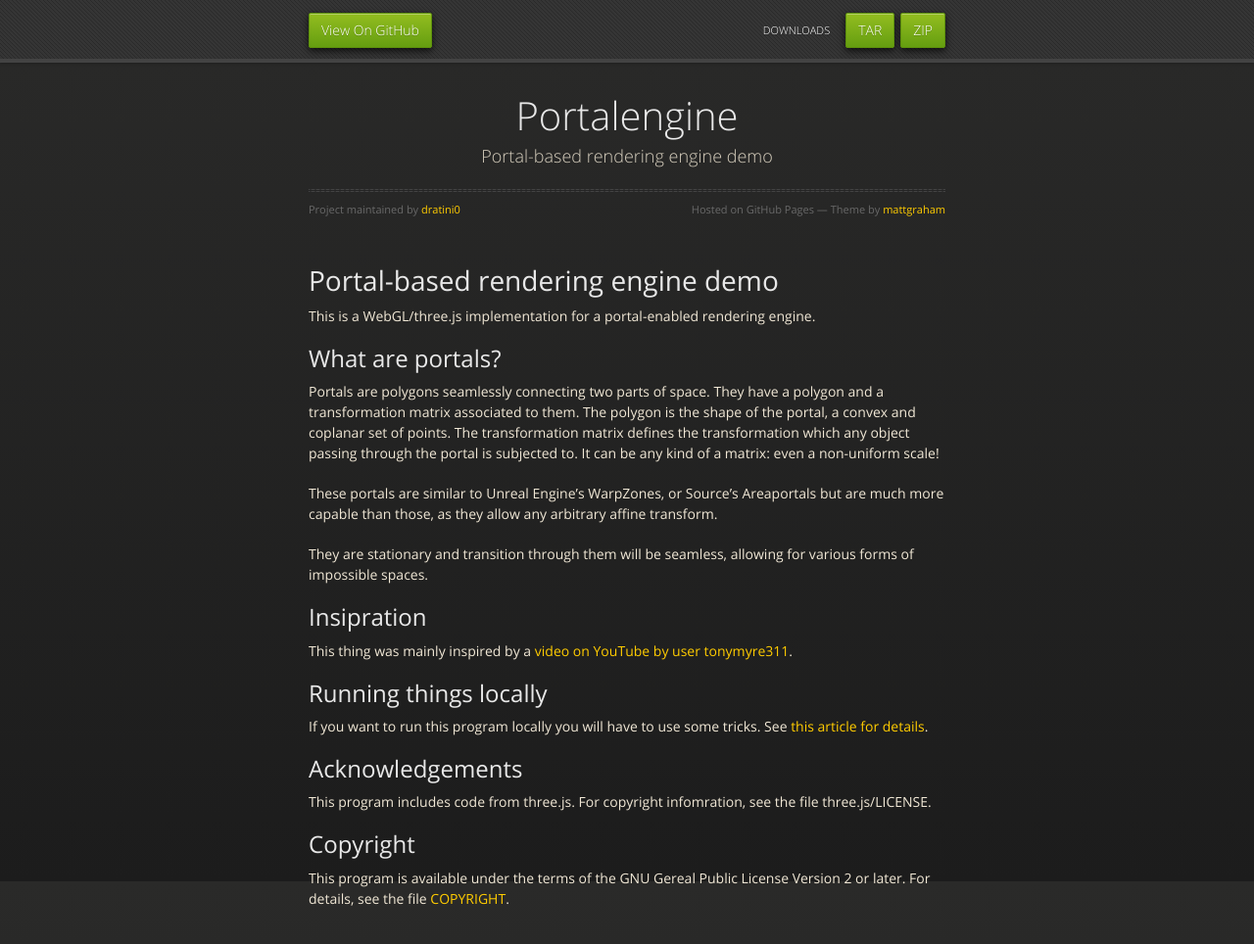
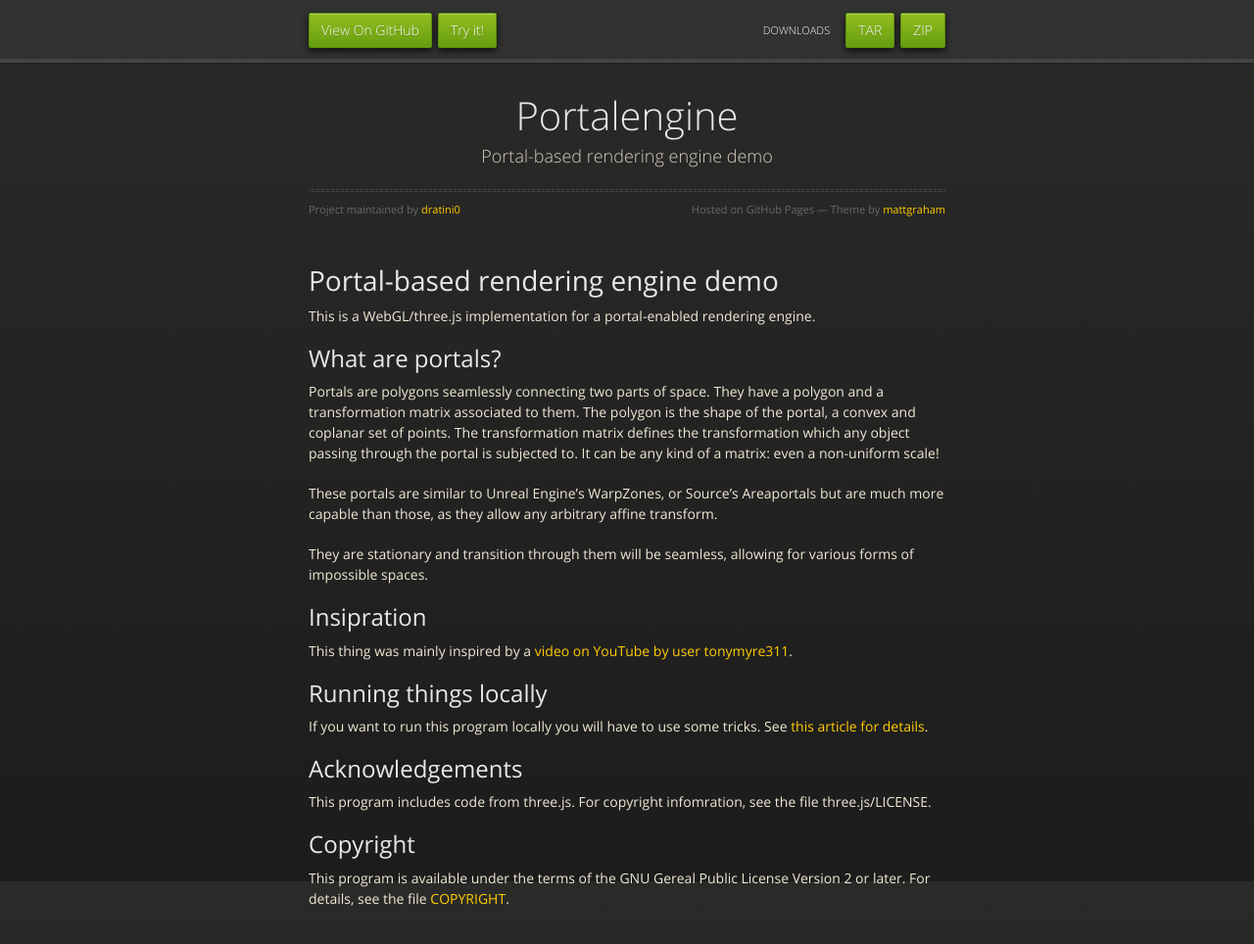
Before and after one commit to dratini0/portalengine, a Jekyll site: the page built from index.md, in a window 1280 px wide and 1038 px high. Shown: the top 964 px of the window at 98% size. Built offline with Jekyll 4.4.1, drawn with Linux system fonts in a browser that asks for light colours; nearby versions of some CDN libraries.

Commit message:
Added demo

```diff
--- a/_includes/nav.html
+++ b/_includes/nav.html
@@ -1,4 +1,5 @@
 <li class="fork"><a href="https://github.com/{{site.user}}/{{site.repo}}">View On GitHub</a></li>
+<li class="menuitem"><a href="demo/">Try it!</a></li>
 <li class="downloads"><a href="https://github.com/{{site.user}}/{{site.repo}}/zipball/master">ZIP</a></li>
 <li class="downloads"><a href="https://github.com/{{site.user}}/{{site.repo}}/tarball/master">TAR</a></li>
 <li class="title">DOWNLOADS</li>
--- a/stylesheets/styles.css
+++ b/stylesheets/styles.css
@@ -770,6 +770,10 @@ dt {
   float: left;
   margin-left: 0px;
 }
+#header nav li.menuitem {
+  float: left;
+  margin-left: 6px;
+}
 #header nav li.downloads {
   float: right;
   margin-left: 6px;
```
Also changed, not shown: params.json (deleted, +0 -1 lines), .gitmodules.
